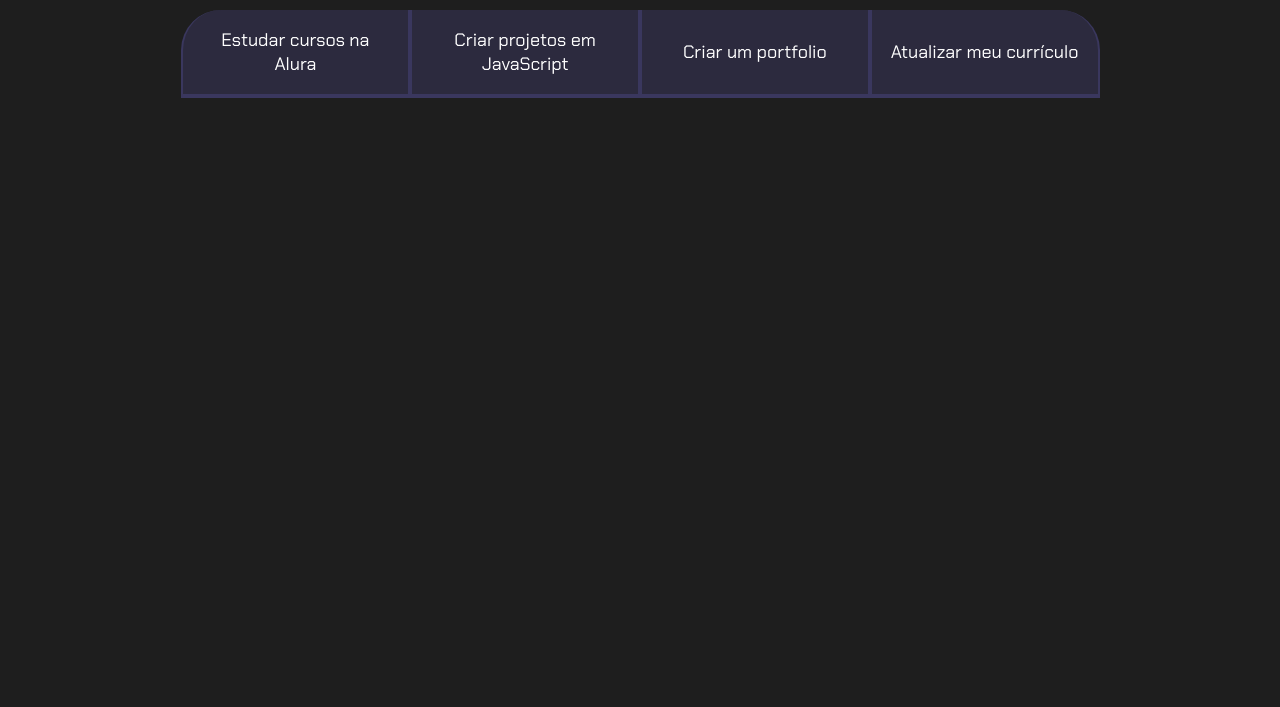
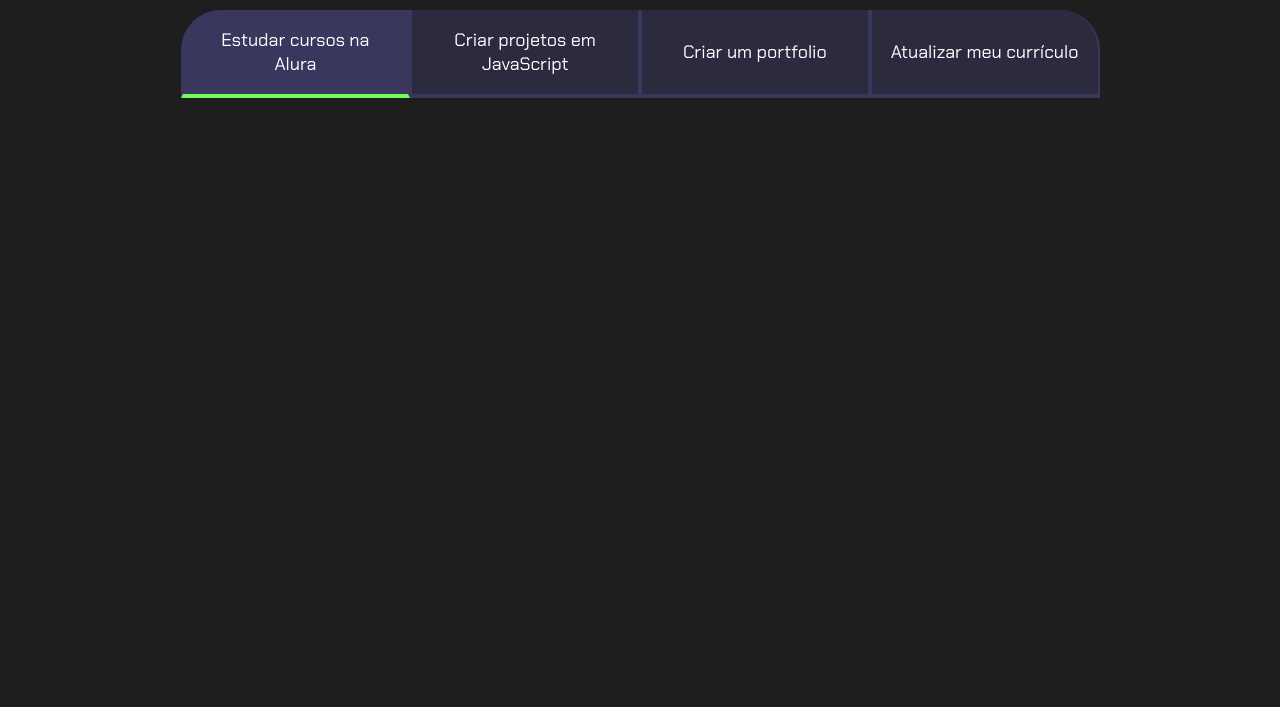
Before and after one commit to LavigneLucindo/javascript-projeto-de-vida, a plain HTML site: page index.html in a window 1280 px wide. Shown: the part 93-800 px from the top of the page. Drawn offline with Linux system fonts and the light colour scheme.

Commit message:
Add files via upload

```diff
--- a/index.html
+++ b/index.html
@@ -10,7 +10,7 @@
     <section class="conteudo-principal">
     <h2 class="titulo-principal">Meus objetivos do ano<span>_</span></h2>
     <div class="botoes">
-        <button class="botao">Estudar cursos na Alura</button>
+        <button class="botao ativo">Estudar cursos na Alura</button>
         <button class="botao">Criar projetos em JavaScript</button>
         <button class="botao">Criar um portfolio</button>
         <button class="botao">Atualizar meu currículo</button>
--- a/style.css
+++ b/style.css
@@ -61,6 +61,12 @@ body{
     display: block;
 }
 
+.ativo{
+    background-color: var(--botao-ativo);
+    border-bottom: 4px solid var(--verde);
+}
+
+
 
 @media screen and (min-width: 768px) {
     .botoes{
```
Also changed, not shown: main.js (added, +7 -0 lines).
